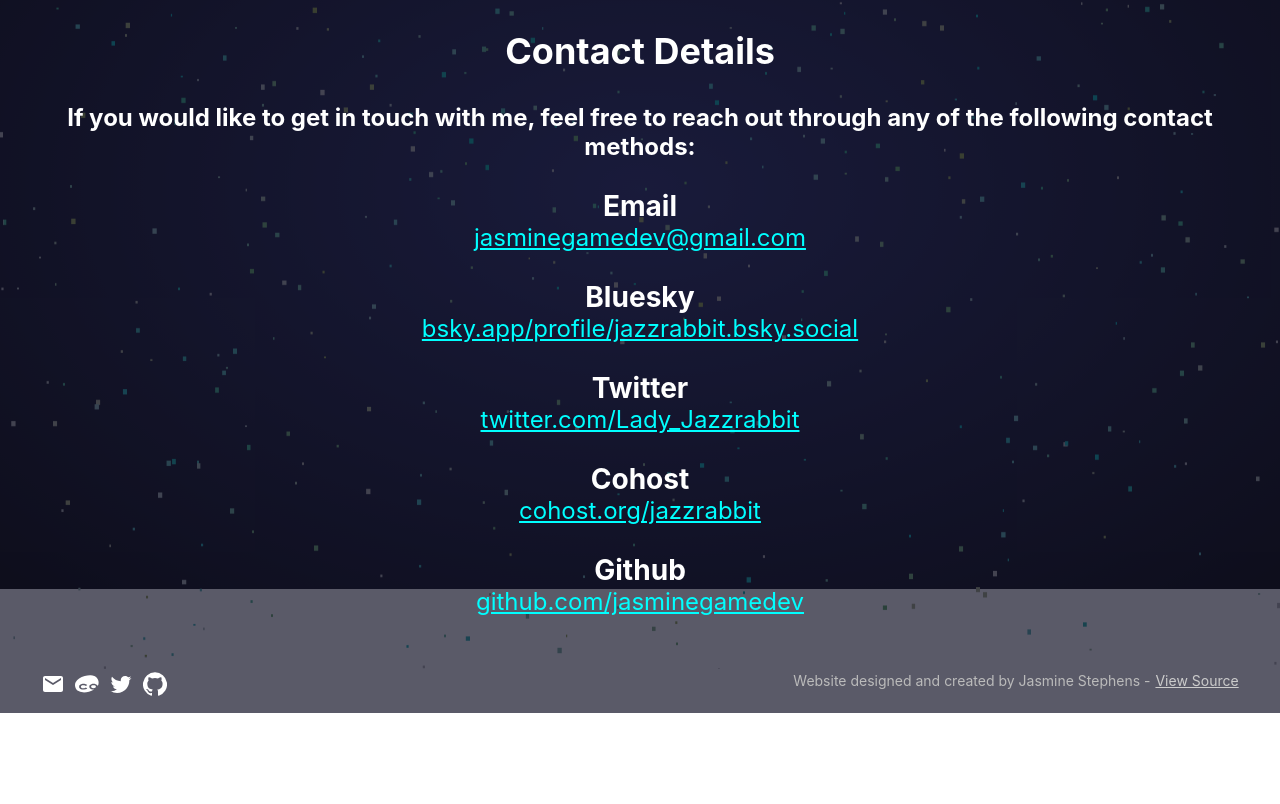
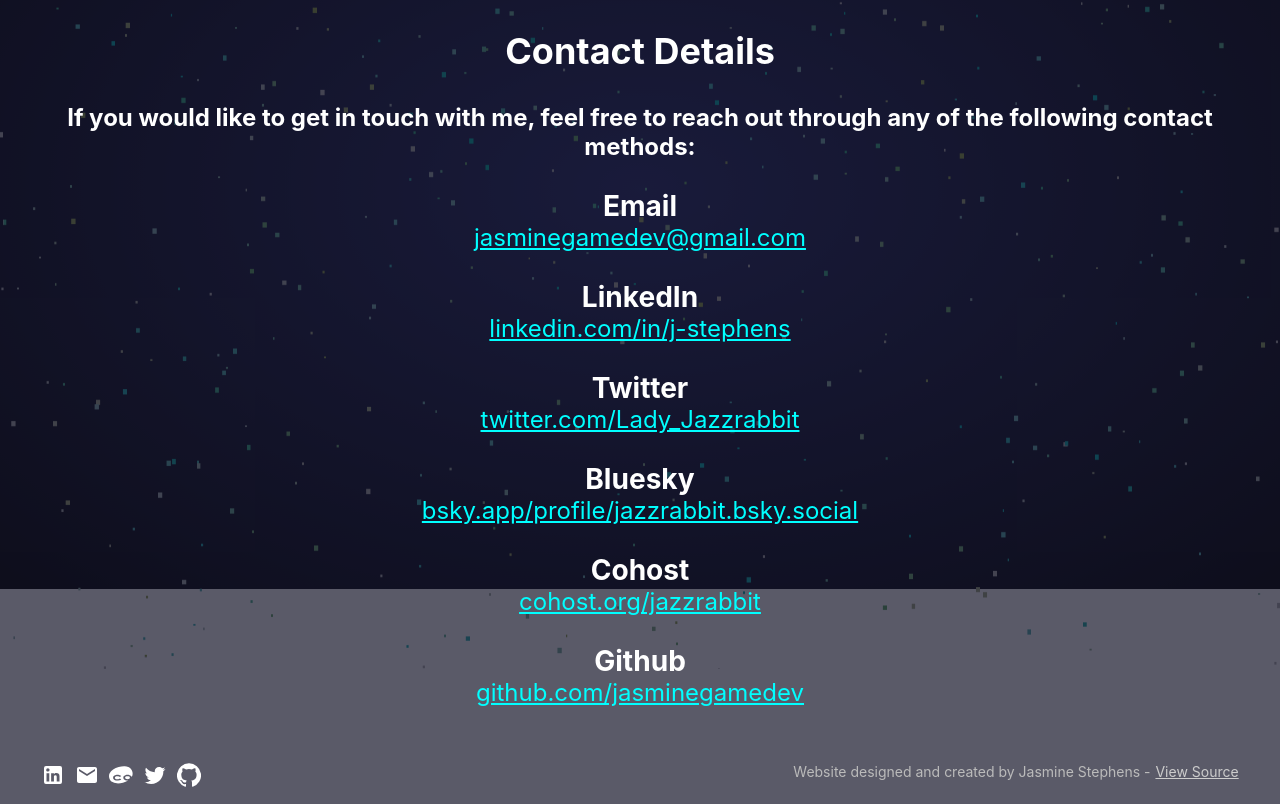
Before and after one commit to jasminegamedev/jasminegamedev.github.io, a React (Create React App) app: page /#/contact in a window 1280 px wide. Shown: the part 211-1015 px from the top of the page. Before the commit the page ends 924 px from the top, so only its background shows below. Built offline with nearby package versions, Linux system fonts and the light colour scheme.

Commit message:
Readding LinkedIn links

```diff
--- a/src/Components/Footer.js
+++ b/src/Components/Footer.js
@@ -1,7 +1,7 @@
 import React from 'react';
 import { createUseStyles } from 'react-jss'
 import TwitterIcon from '@material-ui/icons/Twitter';
-// import LinkedInIcon from '@material-ui/icons/LinkedIn';
+import LinkedInIcon from '@material-ui/icons/LinkedIn';
 import EmailIcon from '@material-ui/icons/Email';
 import GithubIcon from '@material-ui/icons/GitHub';
 
@@ -40,9 +40,9 @@
     const classes = useStyles();
     return (
         <div className={classes.footer}>
-            {/* <a className={classes.link} href="https://www.linkedin.com/in/j-stephens/" rel="noopener noreferrer" target="_blank">
+            <a className={classes.link} href="https://www.linkedin.com/in/j-stephens/" rel="noopener noreferrer" target="_blank">
                 <LinkedInIcon />
-            </a> */}
+            </a>
             <a className={classes.link} href="mailto:jasminegamedev@gmail.com">
                 <EmailIcon />
             </a>
--- a/src/Pages/Main/ContactPage.js
+++ b/src/Pages/Main/ContactPage.js
@@ -33,18 +33,19 @@
             <h4 className={classes.text}>If you would like to get in touch with me, feel free to reach out through any of the following contact methods:</h4>
                 <h3 className={classes.linkHeader}>Email</h3>
                 <a className={classes.link} href="mailto:jasminegamedev@gmail.com">jasminegamedev@gmail.com</a>
+                <h3 className={classes.linkHeader}>LinkedIn</h3>
+                <a className={classes.link} href="https://www.linkedin.com/in/j-stephens/" rel="noopener noreferrer" target="_blank">linkedin.com/in/j-stephens</a>
+                <h3 className={classes.linkHeader}>Twitter</h3>
+                <a className={classes.link} href="https://twitter.com/Lady_Jazzrabbit" rel="noopener noreferrer" target="_blank">twitter.com/Lady_Jazzrabbit</a>
                 <h3 className={classes.linkHeader}>Bluesky</h3>
                 <a className={classes.link} href="https://bsky.app/profile/jazzrabbit.bsky.social" rel="noopener noreferrer" target="_blank">bsky.app/profile/jazzrabbit.bsky.social</a>
-                <h3 className={classes.linkHeader}>Twitter</h3>
-                <a className={classes.link} href="https://twitter.com/Lady_Jazzrabbit" rel="noopener noreferrer" target="_blank">twitter.com/Lady_Jazzrabbit</a>
                 <h3 className={classes.linkHeader}>Cohost</h3>
                 <a className={classes.link} href="https://cohost.org/jazzrabbit" rel="noopener noreferrer" target="_blank">cohost.org/jazzrabbit</a>
                 {/* <h3 className={classes.linkHeader}>Tumblr</h3>
                 <a className={classes.link} href="https://www.tumblr.com/blog/lady-jazzrabbit" rel="noopener noreferrer" target="_blank">tumblr.com/blog/lady-jazzrabbit</a> */}
                 <h3 className={classes.linkHeader}>Github</h3>
                 <a className={classes.link} href="https://github.com/jasminegamedev" rel="noopener noreferrer" target="_blank">github.com/jasminegamedev</a>
-                {/* <h3 className={classes.linkHeader}>LinkedIn (still under old name for personal reasons)</h3>
-                <a className={classes.link} href="https://www.linkedin.com/in/j-stephens/" rel="noopener noreferrer" target="_blank">linkedin.com/in/j-stephens</a> */}
+
         </div>
     );
 }
```
